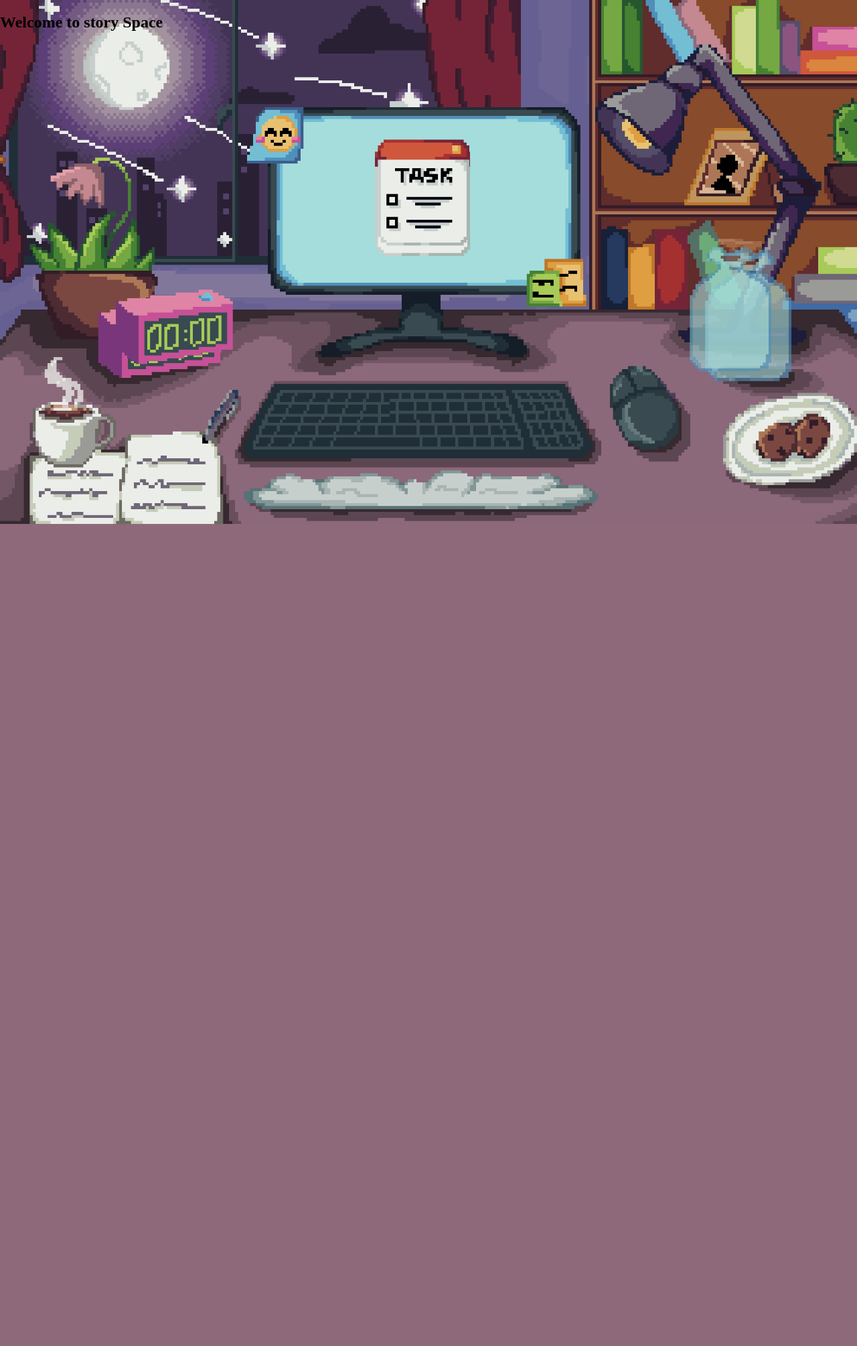
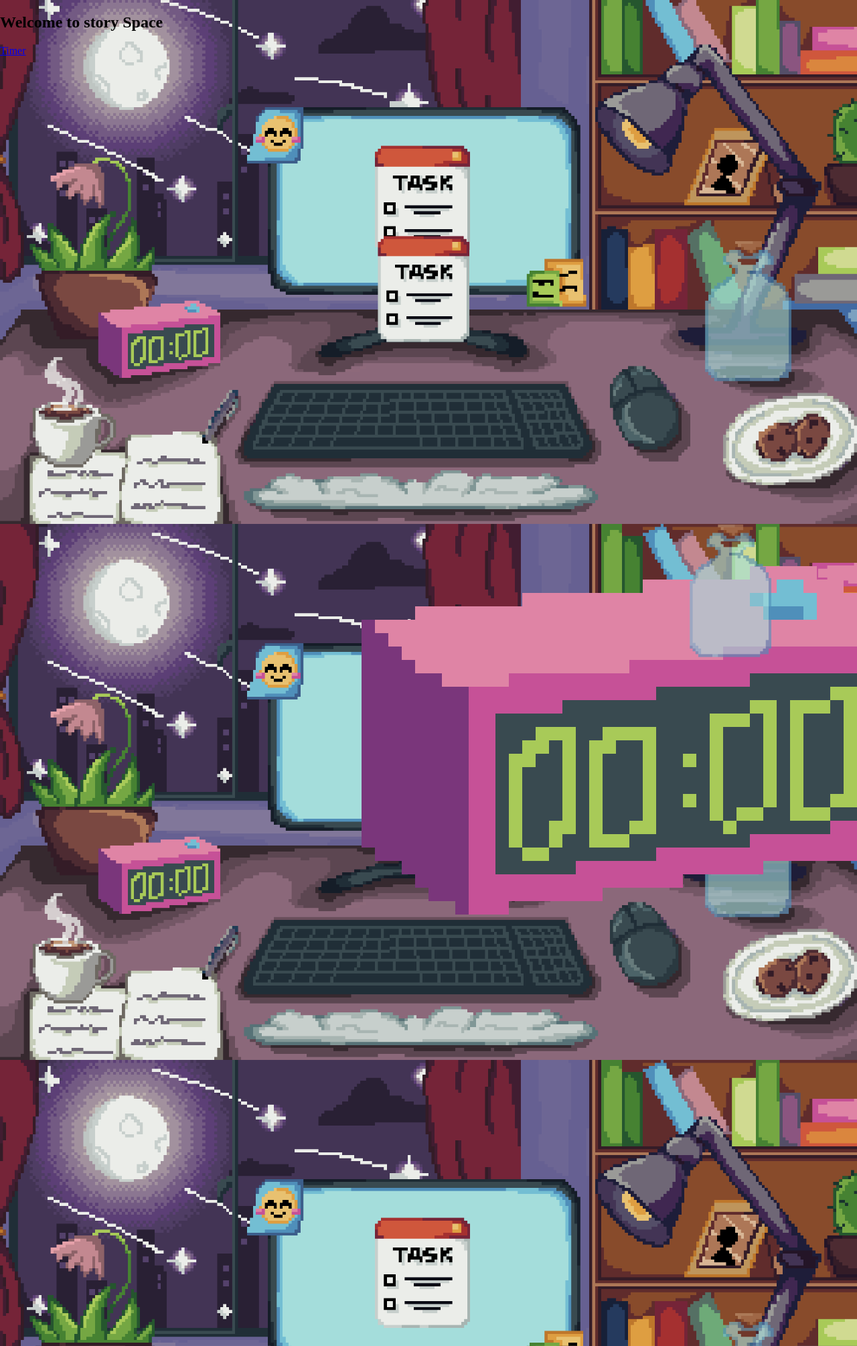
Before and after one commit to 68070264/StorySpace, a Flask app: page / in a window 1280 px wide; the page is wider, and only the part inside the window is pictured. Shown: the part 18-2027 px from the top of that part at 67% size. Before the commit the page ends 800 px from the top of that part, so only its background shows below. Run offline with Flask 3, Linux system fonts and the light colour scheme.

Commit message:
แก้ index"
git push

```diff
--- a/templates/index.html
+++ b/templates/index.html
@@ -18,12 +18,13 @@
     <section class="content">
         <h1>Welcome to story Space</h1>
         <div class="container">
+            <a href="{{ url_for('timer_page') }}">Timer
+                <img src = "{{ url_for('static', filename='IMG_4006.PNG') }}" alt="Open Clock">
+            </a>
             <img src="{{ url_for('static', filename='IMG_4005.PNG') }}" id="todoBtn" class="clickable-image" data-modal-target="todoModal" alt="Open Todo ">
-            <img src="{{ url_for('static', filename='IMG_4006.PNG') }}" id="clockBtn" class="clickable-image" data-modal-target="clockModal" alt="Open Clock">
             <img src="{{ url_for('static', filename='IMG_4007.PNG') }}" id="bottleBtn" class="clickable-image" data-modal-target="bottleModal" alt="Open Bottle">
         </div>
     </section>
-
 <div id="todoModal" class="modal">
     <div class="modal-content">
         <span class="close-button">&times;</span>
@@ -48,6 +49,7 @@
     </div>
 </div>
 
+
 <script src="{{ url_for('static', filename='script.js') }}"></script>
 </body>
 
```
